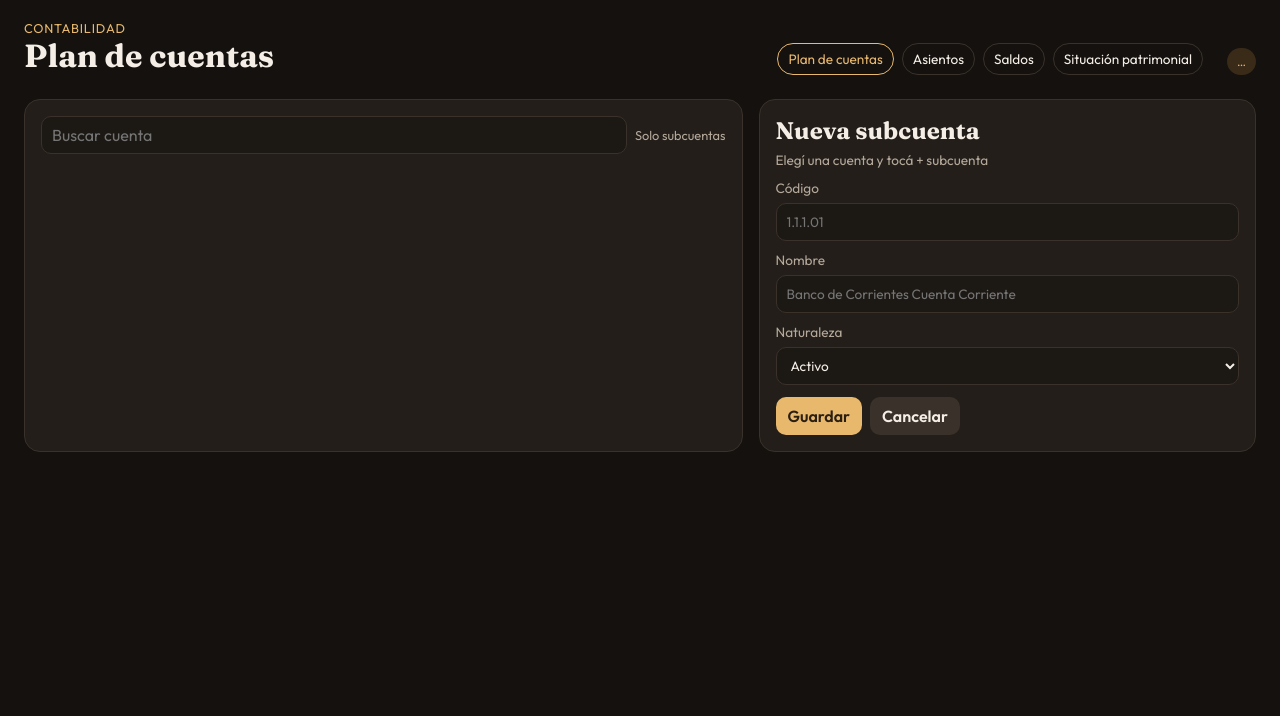
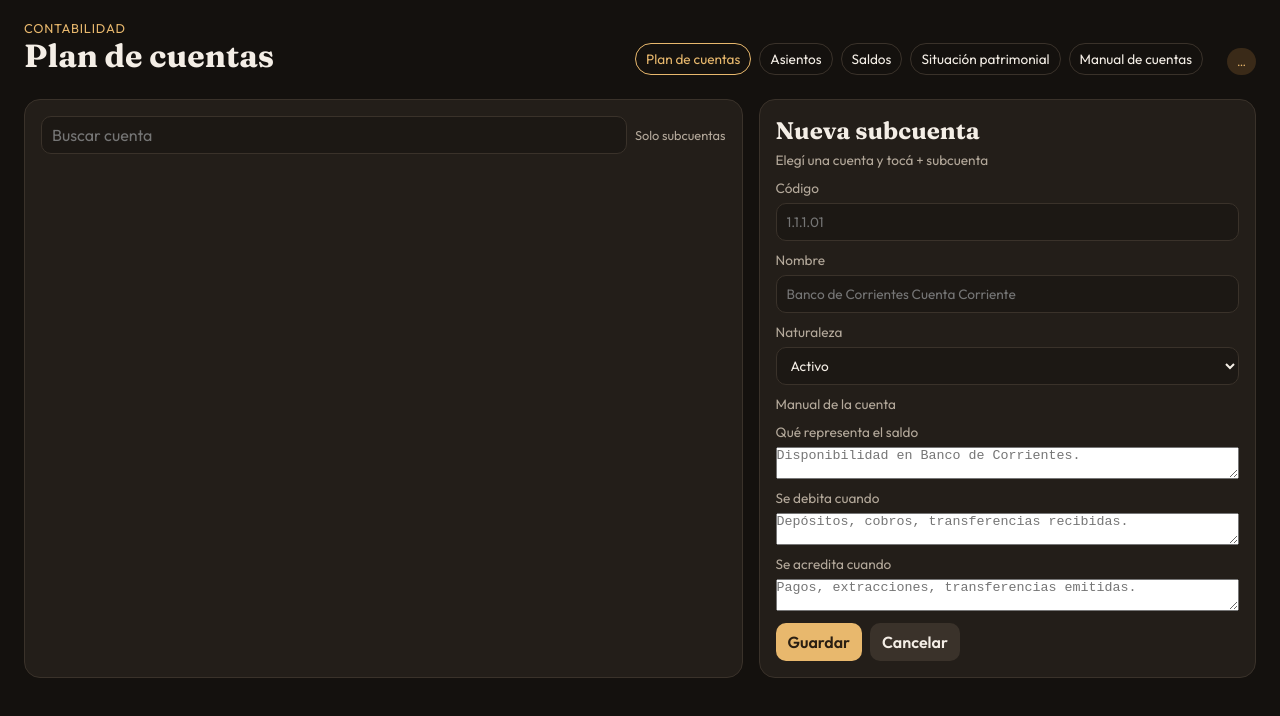
Before and after one commit to DanyPreisz/contabilidad-vanilla, a website: page public/index.html in a window 1280 px wide. Drawn offline with Linux system fonts and the light colour scheme; no server answers.

Commit message:
Formulario del plan con campos del manual

```diff
--- a/public/index.html
+++ b/public/index.html
@@ -20,6 +20,7 @@
         <a href="/asientos.html">Asientos</a>
         <a href="/saldos.html">Saldos</a>
         <a href="/esp.html">Situación patrimonial</a>
+        <a href="/manual.html">Manual de cuentas</a>
       </nav>
       <span id="store" class="pill">…</span>
     </header>
@@ -46,6 +47,10 @@
               <option value="orden">Orden</option>
             </select>
           </label>
+          <p class="muted">Manual de la cuenta</p>
+          <label>Qué representa el saldo<textarea id="representa" rows="2" placeholder="Disponibilidad en Banco de Corrientes."></textarea></label>
+          <label>Se debita cuando<textarea id="seDebita" rows="2" placeholder="Depósitos, cobros, transferencias recibidas."></textarea></label>
+          <label>Se acredita cuando<textarea id="seAcredita" rows="2" placeholder="Pagos, extracciones, transferencias emitidas."></textarea></label>
           <div class="actions">
             <button type="submit" id="save">Guardar</button>
             <button type="button" id="cancel" class="ghost">Cancelar</button>
```
